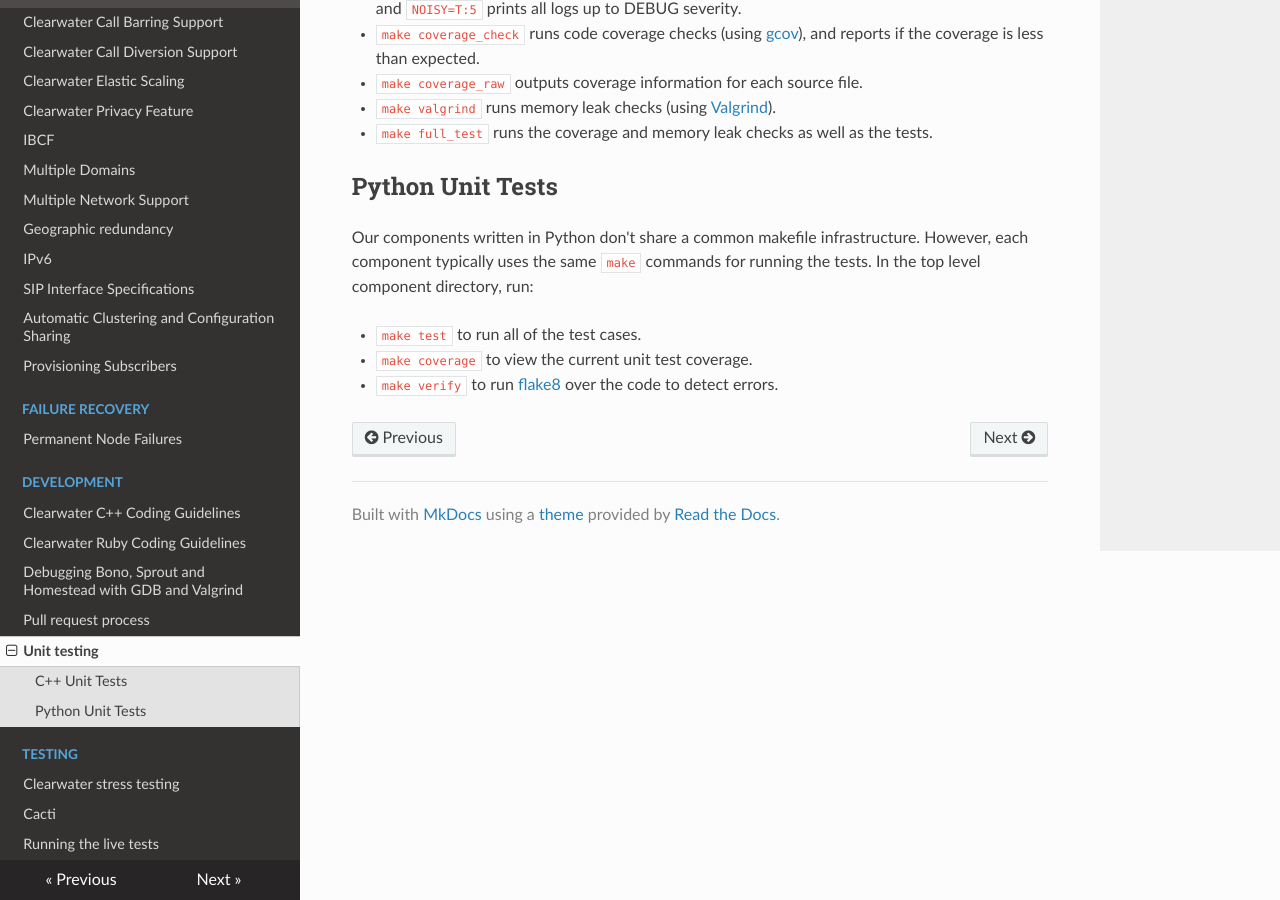
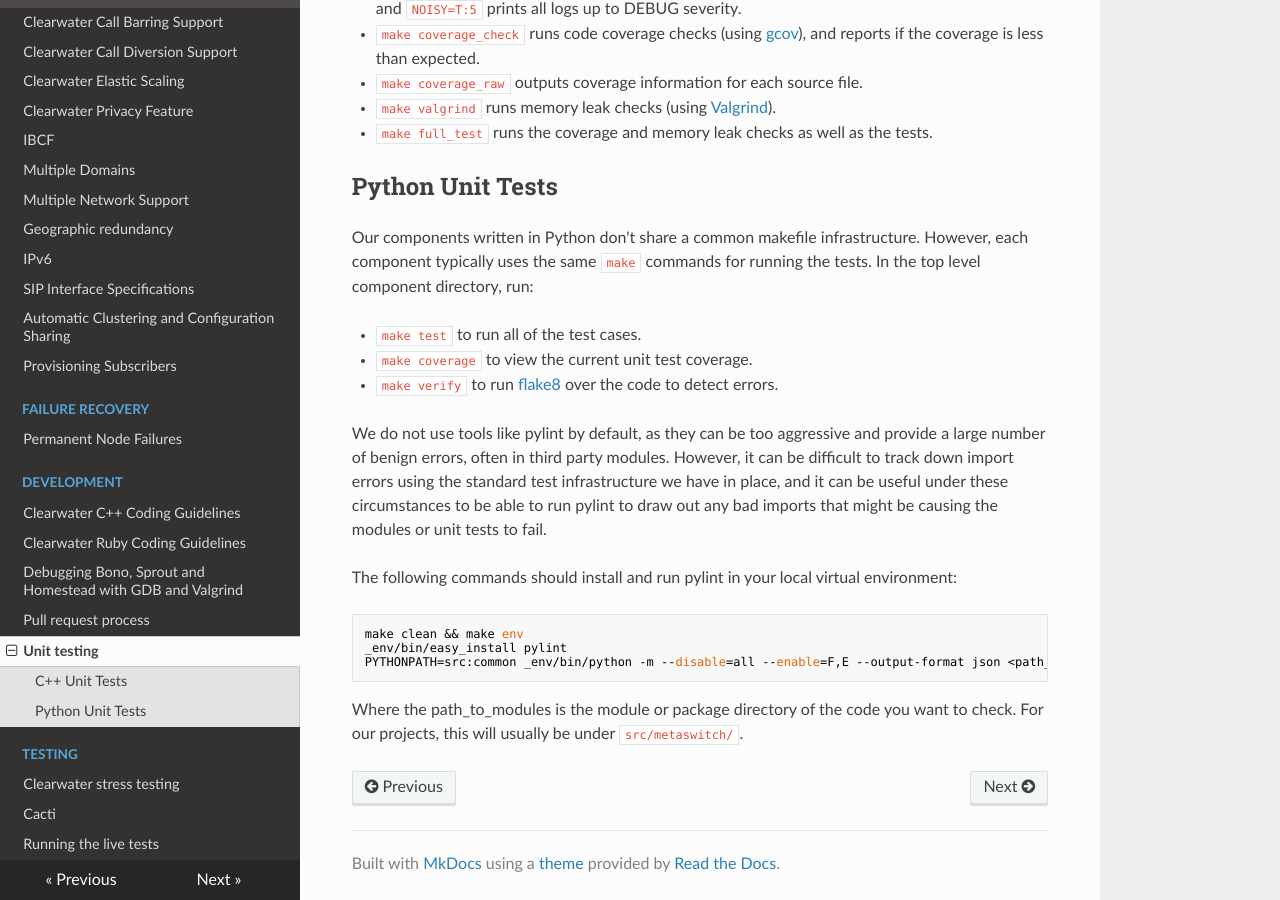
Before and after one commit to Metaswitch/clearwater-readthedocs, an MkDocs documentation site: the page built from docs/Running_unit_tests.md, in a window 1280 px wide and 900 px high, scrolled down 1046 px. Built offline with MkDocs 1.6.1, drawn with Linux system fonts in a browser that asks for light colours; nearby versions of some CDN libraries; old or Windows-style settings are respelled for this version of MkDocs.

Commit message:
Document how to install and run pylint to detect import errors

````diff
--- a/docs/Running_unit_tests.md
+++ b/docs/Running_unit_tests.md
@@ -49,3 +49,16 @@ Our components written in Python don't share a common makefile infrastructure. H
 * `make test` to run all of the test cases.
 * `make coverage` to view the current unit test coverage.
 * `make verify` to run [flake8](http://flake8.pycqa.org/en/latest/) over the code to detect errors.
+
+
+We do not use tools like pylint by default, as they can be too aggressive and provide a large number of benign errors, often in third party modules. However, it can be difficult to track down import errors using the standard test infrastructure we have in place, and it can be useful under these circumstances to be able to run pylint to draw out any bad imports that might be causing the modules or unit tests to fail.
+
+The following commands should install and run pylint in your local virtual environment:
+
+```
+make clean && make env
+_env/bin/easy_install pylint
+PYTHONPATH=src:common _env/bin/python -m --disable=all --enable=F,E --output-format json <path_to_modules>
+```
+
+Where the path_to_modules is the module or package directory of the code you want to check. For our projects, this will usually be under `src/metaswitch/`.
````
